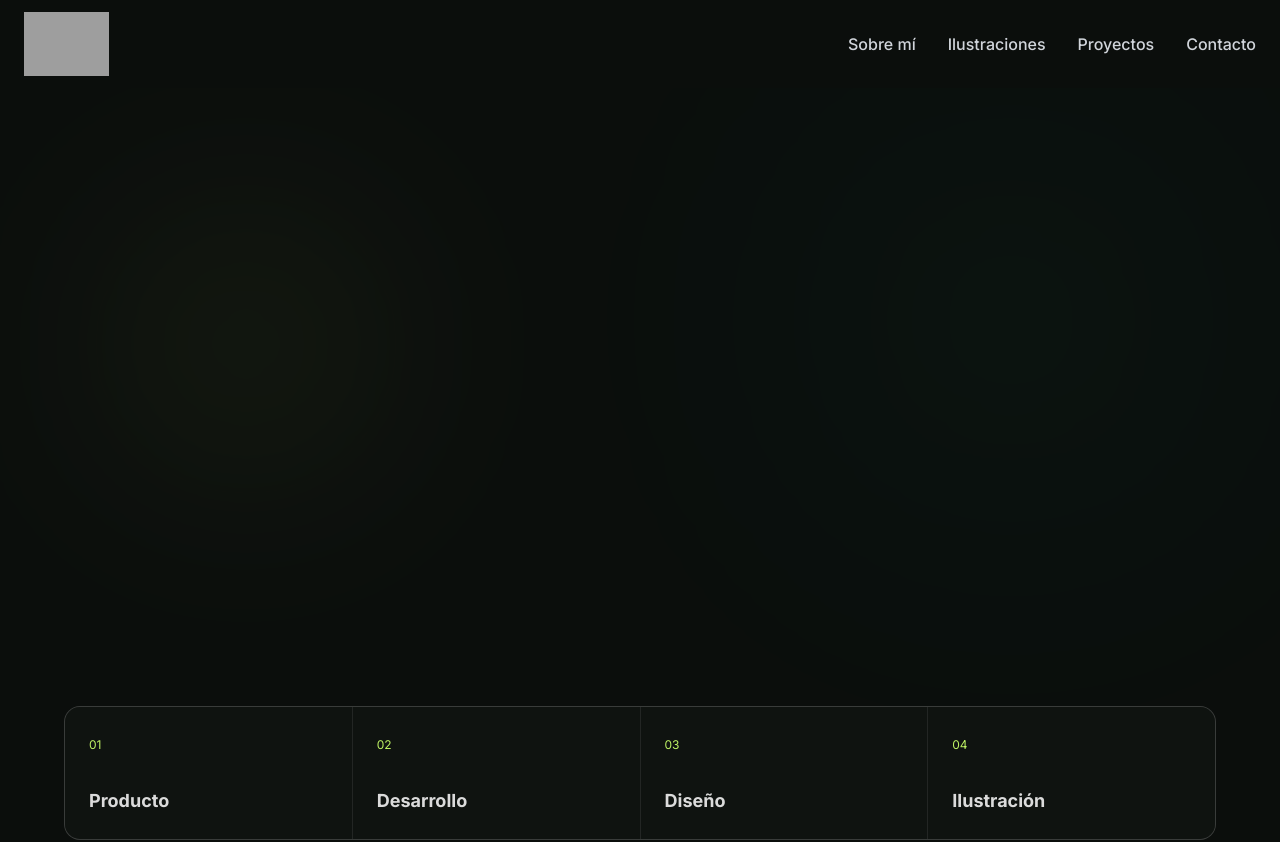
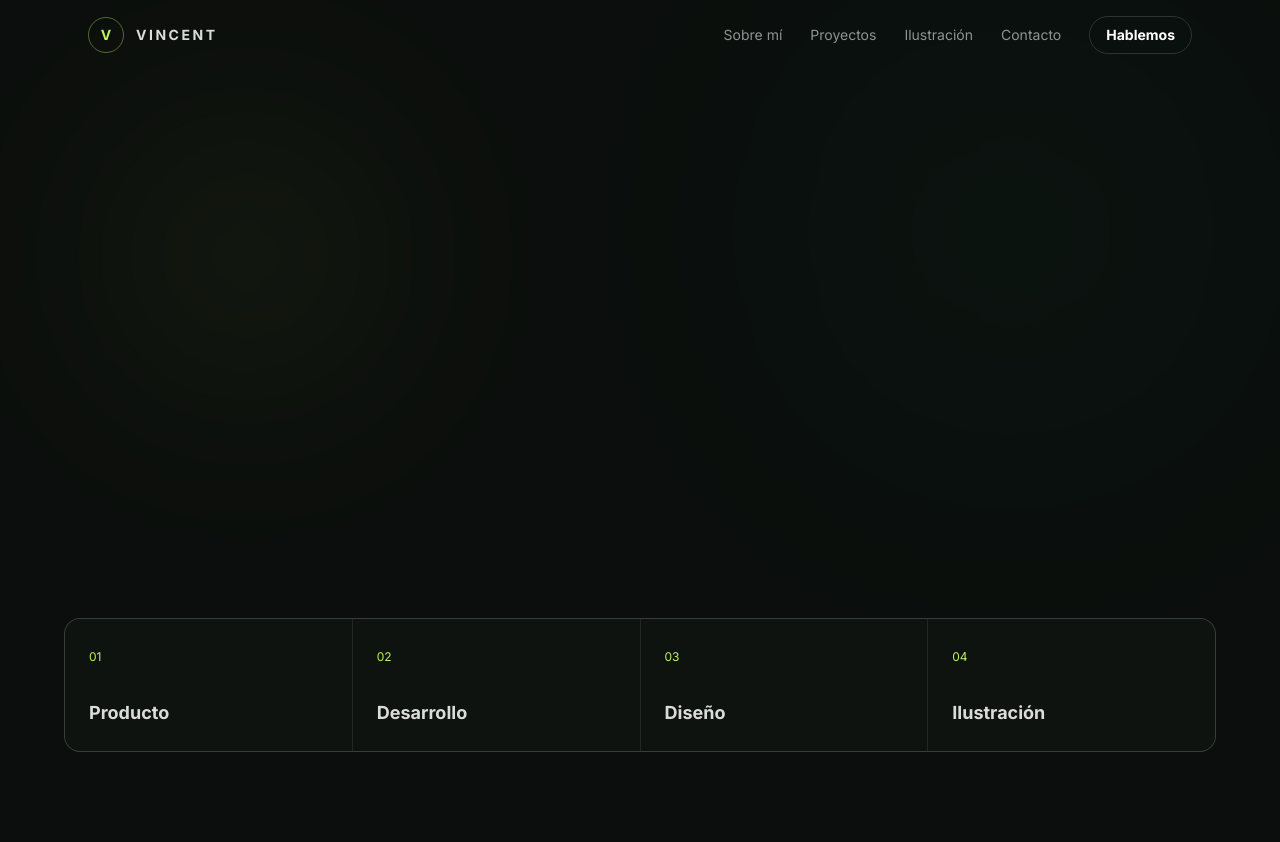
Before and after one commit to vincentvejarano23/Vinvent_Portafolio, a React (Vite) app: page / in a window 1280 px wide. Shown: the top 842 px of the page. Built offline with nearby package versions, Linux system fonts and the light colour scheme; grey boxes are pictures that could not be loaded.

Commit message:
Redesign portfolio navigation

```diff
--- a/components/Header.tsx
+++ b/components/Header.tsx
@@ -1,11 +1,8 @@
-
-import React, { useState, useEffect } from 'react';
-import { Logo } from './Logo';
-import { motion, AnimatePresence } from 'framer-motion';
+import React, { useEffect, useState } from 'react';
+import { AnimatePresence, motion } from 'framer-motion';
 import { MenuIcon } from './icons/MenuIcon';
 import { XIcon } from './icons/XIcon';
 
-// HACK: Workaround for framer-motion type errors.
 const m = motion as any;
 
 interface HeaderProps {
@@ -13,110 +10,58 @@ interface HeaderProps {
 }
 
 const Header: React.FC<HeaderProps> = ({ scrollTo }) => {
-  const [isScrolled, setIsScrolled] = useState(false);
-  const [isMenuOpen, setIsMenuOpen] = useState(false);
+  const [open, setOpen] = useState(false);
+  const [scrolled, setScrolled] = useState(false);
 
   useEffect(() => {
-    const handleScroll = () => {
-      setIsScrolled(window.scrollY > 50);
-    };
-    window.addEventListener('scroll', handleScroll);
-    return () => {
-      window.removeEventListener('scroll', handleScroll);
-    };
+    const onScroll = () => setScrolled(window.scrollY > 30);
+    onScroll();
+    window.addEventListener('scroll', onScroll);
+    return () => window.removeEventListener('scroll', onScroll);
   }, []);
 
-  useEffect(() => {
-    if (isMenuOpen) {
-      document.body.style.overflow = 'hidden';
-    } else {
-      document.body.style.overflow = 'auto';
-    }
-    return () => {
-      document.body.style.overflow = 'auto'; // Cleanup on component unmount
-    };
-  }, [isMenuOpen]);
-
-  const navLinks = [
-    { id: 'sobre-mi', label: 'Sobre mí' },
-    { id: 'ilustraciones', label: 'Ilustraciones' },
-    { id: 'proyectos', label: 'Proyectos' },
-    { id: 'contacto', label: 'Contacto' },
+  const links = [
+    ['sobre-mi', 'Sobre mí'],
+    ['proyectos', 'Proyectos'],
+    ['ilustraciones', 'Ilustración'],
+    ['contacto', 'Contacto'],
   ];
 
-  const handleLinkClick = (id: string) => {
+  const go = (id: string) => {
     scrollTo(id);
-    setIsMenuOpen(false);
-  }
+    setOpen(false);
+  };
 
   return (
-    <header
-      className={`sticky top-0 left-0 right-0 z-50 transition-colors duration-300 ease-in-out ${
-        isScrolled
-          ? 'bg-[#101411]/80 backdrop-blur-sm shadow-lg shadow-lime-500/10'
-          : 'bg-transparent'
-      }`}
-    >
-      <nav className="container mx-auto px-6 py-3 flex justify-between items-center">
-        <div
-          className="cursor-pointer"
-          onClick={() => scrollTo('hero')}
-          data-interactive="true"
-        >
-          <Logo className="h-16 w-auto text-gray-200" />
+    <header className={`fixed inset-x-0 top-0 z-50 transition-all duration-300 ${scrolled ? 'border-b border-white/10 bg-[#0b0e0c]/85 backdrop-blur-xl' : 'bg-transparent'}`}>
+      <nav className="mx-auto flex max-w-6xl items-center justify-between px-6 py-4">
+        <button onClick={() => go('hero')} className="group flex items-center gap-3 text-left">
+          <span className="grid h-9 w-9 place-items-center rounded-full border border-lime-300/40 text-sm font-black text-lime-300 transition group-hover:bg-lime-300 group-hover:text-black">V</span>
+          <span className="hidden text-sm font-bold tracking-[0.18em] text-white/85 sm:block">VINCENT</span>
+        </button>
+
+        <div className="hidden items-center gap-7 md:flex">
+          {links.map(([id, label]) => (
+            <button key={id} onClick={() => go(id)} className="text-sm text-white/55 transition hover:text-white">{label}</button>
+          ))}
+          <button onClick={() => go('contacto')} className="rounded-full border border-white/15 px-4 py-2 text-sm font-semibold text-white transition hover:border-lime-300/50 hover:text-lime-300">
+            Hablemos
+          </button>
         </div>
 
-        {/* Desktop Nav */}
-        <ul className="hidden md:flex items-center space-x-8">
-          {navLinks.map((link) => (
-            <li key={link.id}>
-              <button
-                onClick={() => scrollTo(link.id)}
-                className="text-gray-300 hover:text-lime-400 transition-colors duration-300 font-medium"
-                data-interactive="true"
-              >
-                {link.label}
-              </button>
-            </li>
-          ))}
-        </ul>
-
-        {/* Mobile Nav Trigger */}
-        <div className="md:hidden">
-          <button
-            onClick={() => setIsMenuOpen(!isMenuOpen)}
-            className="text-gray-300 hover:text-lime-400 transition-colors z-[110] relative"
-            aria-label={isMenuOpen ? "Close menu" : "Open menu"}
-            data-interactive="true"
-          >
-            {isMenuOpen ? <XIcon className="w-8 h-8" /> : <MenuIcon className="w-8 h-8" />}
-          </button>
-        </div>
+        <button className="text-white md:hidden" onClick={() => setOpen(!open)} aria-label="Abrir menú">
+          {open ? <XIcon className="h-7 w-7" /> : <MenuIcon className="h-7 w-7" />}
+        </button>
       </nav>
 
-      {/* Mobile Dropdown Menu */}
       <AnimatePresence>
-        {isMenuOpen && (
-          <m.div
-            className="absolute top-full left-0 right-0 bg-[#101411]/95 backdrop-blur-md md:hidden shadow-lg shadow-lime-900/40"
-            initial={{ y: -20, opacity: 0 }}
-            animate={{ y: 0, opacity: 1 }}
-            exit={{ y: -20, opacity: 0 }}
-            transition={{ duration: 0.3, ease: 'easeOut' }}
-          >
-            <ul className="flex flex-col items-center space-y-6 py-8">
-              {navLinks.map((link) => (
-                <li key={link.id}>
-                  <button
-                    onClick={() => handleLinkClick(link.id)}
-                    className="text-2xl font-anton text-gray-300 hover:text-lime-400 transition-colors duration-300"
-                    data-interactive="true"
-                  >
-                    {link.label}
-                  </button>
-                </li>
+        {open && (
+          <m.div initial={{ opacity: 0, y: -12 }} animate={{ opacity: 1, y: 0 }} exit={{ opacity: 0, y: -12 }} className="border-t border-white/10 bg-[#0b0e0c]/95 px-6 py-8 backdrop-blur-xl md:hidden">
+            <div className="mx-auto flex max-w-6xl flex-col gap-5">
+              {links.map(([id, label]) => (
+                <button key={id} onClick={() => go(id)} className="text-left text-2xl font-semibold text-white/80">{label}</button>
               ))}
-            </ul>
+            </div>
           </m.div>
         )}
       </AnimatePresence>
```
